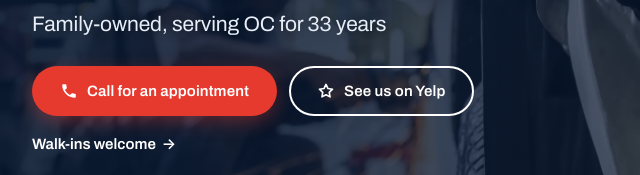
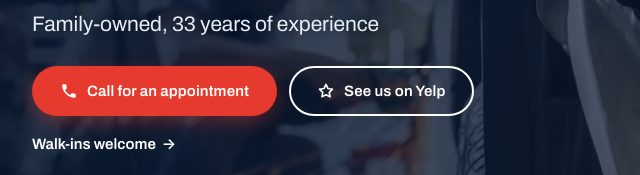
Before and after one commit to zaherazzawi-tech/chavez_auto, a plain HTML site: page index.html in a window 1280 px wide. Shown: the part 356-531 px from the top of the page, 96-736 px from the left. Drawn offline with Linux system fonts and the light colour scheme.

Commit message:
Hero: 'Family-owned, 33 years of experience'
Co-Authored-By: Claude Opus 5.5 <noreply@anthropic.com>

```diff
--- a/index.html
+++ b/index.html
@@ -90,7 +90,7 @@
       <div class="hero-copy">
         <a class="stars" href="#reviews"><i aria-hidden="true">★★★★★</i> 4.8 from 46 Google reviews</a>
         <h1>Auto Repair in Mission&nbsp;Viejo</h1>
-        <p class="hero-sub">Family-owned, serving OC for 33&nbsp;years</p>
+        <p class="hero-sub">Family-owned, 33&nbsp;years of experience</p>
         <div class="hero-actions">
           <a class="btn btn-red" href="tel:+19496331794"><svg viewBox="0 0 24 24" fill="currentColor" aria-hidden="true"><path d="M6.6 10.8a15.1 15.1 0 0 0 6.6 6.6l2.2-2.2a1 1 0 0 1 1-.25 11.4 11.4 0 0 0 3.6.57 1 1 0 0 1 1 1V20a1 1 0 0 1-1 1A17 17 0 0 1 3 4a1 1 0 0 1 1-1h3.5a1 1 0 0 1 1 1c0 1.25.2 2.45.57 3.57a1 1 0 0 1-.25 1L6.6 10.8z"/></svg><span class="lbl-long">Call for an appointment</span><span class="lbl-short">Call now</span></a>
           <a class="btn btn-yelp" href="https://www.yelp.com/biz/chavez-automotive-repair-mission-viejo" target="_blank" rel="noopener"><svg viewBox="0 0 24 24" fill="none" stroke="currentColor" stroke-width="2.2" stroke-linejoin="round" aria-hidden="true"><path d="M12 3.2l2.7 5.5 6 .9-4.35 4.25 1.03 6-5.38-2.83-5.38 2.83 1.03-6L3.3 9.6l6-.9z"/></svg>See us on Yelp</a>
```
Also changed, not shown: README.md.
